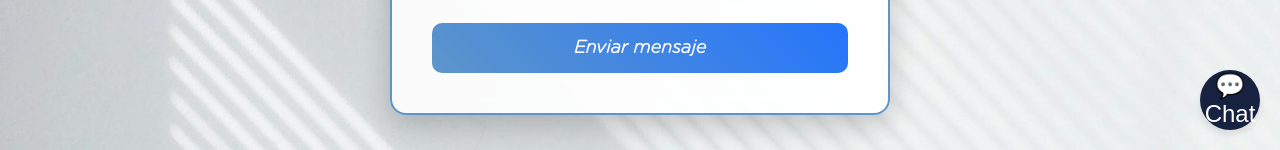
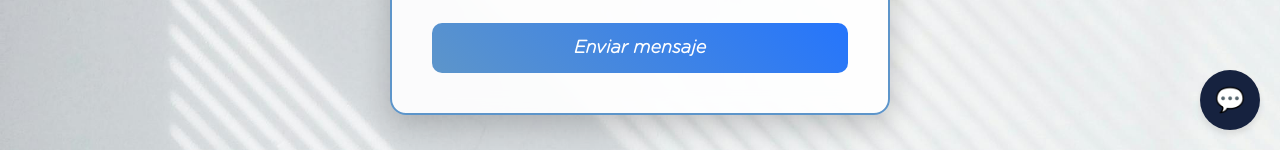
Before and after one commit to evaronda/qualisophy, a React (Vite) app: page /colaborar in a window 1280 px wide. Shown: the part 650-800 px from the top of the page. Built offline with nearby package versions, Linux system fonts and the light colour scheme.

Commit message:
no mas texto Chat

```diff
--- a/src/components/Chatbot/Chatbot.jsx
+++ b/src/components/Chatbot/Chatbot.jsx
@@ -89,7 +89,7 @@
   return (
     <div>
       <button className="chatbot-button" onClick={toggleChatbot}>
-        💬 Chat
+        💬
       </button>
       {isOpen && (
         <div className="chatbot-box">
```
